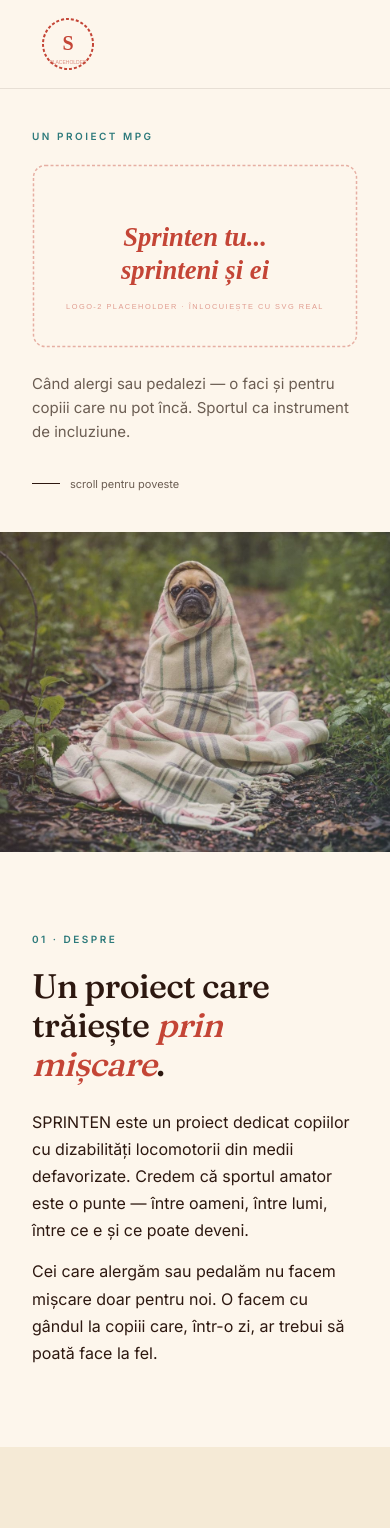
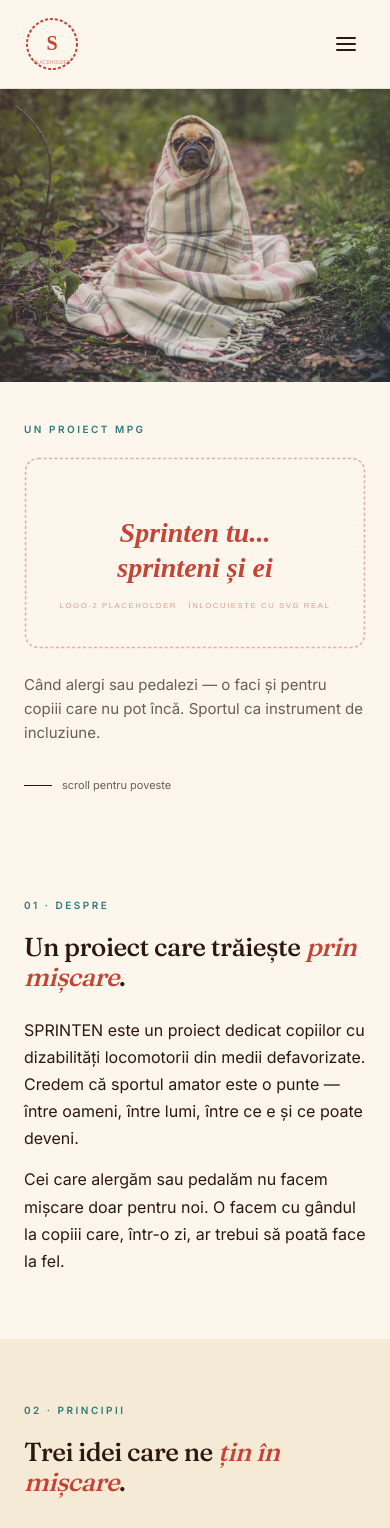
Before and after one commit to tudormocuta-mpg/sprinten-website, a Next.js app: page / in a window 390 px wide. Shown: the top 1528 px of the page. Built offline with nearby package versions, Linux system fonts and the light colour scheme.

Commit message:
feat(responsive): smooth scroll, mobile hamburger nav, hero stack, section padding/typography for all breakpoints

```diff
--- a/src/app/globals.css
+++ b/src/app/globals.css
@@ -53,6 +53,11 @@
   --radius-2xl: calc(var(--radius) * 1.8);
   --radius-3xl: calc(var(--radius) * 2.2);
   --radius-4xl: calc(var(--radius) * 2.6);
+}
+
+html {
+  scroll-behavior: smooth;
+  scroll-padding-top: 80px;
 }
 
 html, body {
--- a/src/components/footer.tsx
+++ b/src/components/footer.tsx
@@ -4,7 +4,7 @@ export function Footer() {
   const { copyright, attributionPrefix, attributionLinkText, attributionLinkHref } =
     content.footer;
   return (
-    <footer className="flex items-center justify-between bg-brown px-10 py-7 text-[12px] text-cream/60">
+    <footer className="flex flex-col items-center gap-2 bg-brown px-6 py-6 text-[12px] text-cream/60 md:flex-row md:justify-between md:px-10 md:py-7">
       <div>{copyright}</div>
       <div>
         {attributionPrefix}
--- a/src/components/hero.tsx
+++ b/src/components/hero.tsx
@@ -3,8 +3,8 @@ import { content } from "@/lib/content";
 
 export function Hero() {
   return (
-    <section className="grid min-h-[440px] md:grid-cols-[1.25fr_1fr]">
-      <div className="flex flex-col justify-between px-8 py-10 md:px-12 md:py-14">
+    <section className="grid min-h-[440px] grid-cols-1 md:grid-cols-[1.25fr_1fr]">
+      <div className="order-2 flex flex-col justify-between px-6 py-10 md:order-1 md:px-12 md:py-14">
         <div>
           <div className="mb-5 text-[10px] font-semibold uppercase tracking-[0.25em] text-teal">
             {content.brand.mpgTag}
@@ -32,7 +32,7 @@ export function Hero() {
         </div>
       </div>
 
-      <div className="relative min-h-[320px] bg-cream-warm">
+      <div className="relative order-1 aspect-[4/3] bg-cream-warm md:order-2 md:aspect-auto md:min-h-[320px]">
         <Image
           src="/hero.jpg"
           alt={content.hero.photoAlt}
--- a/src/components/nav.tsx
+++ b/src/components/nav.tsx
@@ -3,7 +3,7 @@ import { content } from "@/lib/content";
 
 export function Nav() {
   return (
-    <nav className="flex items-center justify-between border-b border-brown/10 px-10 py-4">
+    <nav className="relative flex items-center justify-between border-b border-brown/10 px-6 py-4 md:px-10">
       <a href="#top" className="flex items-center" aria-label={content.brand.name}>
         <Image
           src="/sprinten-logo.svg"
@@ -13,6 +13,7 @@ export function Nav() {
           priority
         />
       </a>
+
       <div className="hidden md:flex items-center gap-7 text-[13px] font-medium">
         {content.nav.items.map((item) => {
           const isContact = item.href === "#contact";
@@ -27,6 +28,57 @@ export function Nav() {
           );
         })}
       </div>
+
+      <details className="group relative md:hidden">
+        <summary
+          className="list-none cursor-pointer rounded-md p-2 hover:bg-brown/5"
+          aria-label="Meniu"
+        >
+          <svg
+            width="24"
+            height="24"
+            viewBox="0 0 24 24"
+            fill="none"
+            stroke="currentColor"
+            strokeWidth="2"
+            strokeLinecap="round"
+            className="text-brown group-open:hidden"
+          >
+            <line x1="3" y1="6" x2="21" y2="6" />
+            <line x1="3" y1="12" x2="21" y2="12" />
+            <line x1="3" y1="18" x2="21" y2="18" />
+          </svg>
+          <svg
+            width="24"
+            height="24"
+            viewBox="0 0 24 24"
+            fill="none"
+            stroke="currentColor"
+            strokeWidth="2"
+            strokeLinecap="round"
+            className="hidden text-brown group-open:block"
+          >
+            <line x1="18" y1="6" x2="6" y2="18" />
+            <line x1="6" y1="6" x2="18" y2="18" />
+          </svg>
+        </summary>
+        <div className="absolute right-0 top-full z-10 mt-2 flex w-56 flex-col gap-1 rounded-lg border border-brown/10 bg-cream p-3 shadow-lg">
+          {content.nav.items.map((item) => {
+            const isContact = item.href === "#contact";
+            return (
+              <a
+                key={item.href}
+                href={item.href}
+                className={`rounded-md px-3 py-2 text-[15px] font-medium hover:bg-cream-warm ${
+                  isContact ? "text-terracotta" : "text-brown"
+                }`}
+              >
+                {item.label}
+              </a>
+            );
+          })}
+        </div>
+      </details>
     </nav>
   );
 }
--- a/src/components/section-contact.tsx
+++ b/src/components/section-contact.tsx
@@ -12,12 +12,12 @@ export function SectionContact() {
   } = content.contact;
 
   return (
-    <section id="contact" className="px-8 py-[90px] md:px-12">
+    <section id="contact" className="px-6 py-[70px] md:px-12 md:py-[90px]">
       <div className="mx-auto max-w-[680px] text-center">
         <div className="mb-6 text-[10px] font-semibold uppercase tracking-[0.25em] text-teal">
           {number} · {label}
         </div>
-        <h2 className="mb-6 font-serif text-[32px] font-medium leading-[1.2] tracking-[-0.01em] text-brown">
+        <h2 className="mb-6 font-serif text-[26px] font-medium leading-[1.2] tracking-[-0.01em] text-brown md:text-[32px]">
           {titlePrefix}
           <em className="italic text-terracotta">{titleEmphasis}</em>
           {titleSuffix}
@@ -25,7 +25,7 @@ export function SectionContact() {
         <p className="mb-8 text-[15px] leading-[1.7] text-brown-muted">{paragraph}</p>
         <a
           href={`mailto:${email}`}
-          className="inline-block font-serif text-[28px] font-medium tracking-[-0.01em] text-terracotta hover:underline"
+          className="inline-block break-all font-serif text-[22px] font-medium tracking-[-0.01em] text-terracotta hover:underline md:text-[28px]"
         >
           {email}
         </a>
--- a/src/components/section-despre.tsx
+++ b/src/components/section-despre.tsx
@@ -5,11 +5,11 @@ export function SectionDespre() {
     content.despre;
 
   return (
-    <section id="despre" className="mx-auto max-w-[760px] px-8 py-20 md:px-12">
+    <section id="despre" className="mx-auto max-w-[760px] px-6 py-16 md:px-12 md:py-20">
       <div className="mb-5 text-[10px] font-semibold uppercase tracking-[0.25em] text-teal">
         {number} · {label}
       </div>
-      <h2 className="mb-6 font-serif text-[34px] font-medium leading-[1.15] tracking-[-0.02em] text-brown">
+      <h2 className="mb-6 font-serif text-[26px] font-medium leading-[1.15] tracking-[-0.02em] text-brown md:text-[34px]">
         {titlePrefix}
         <em className="italic text-terracotta">{titleEmphasis}</em>
         {titleSuffix}
--- a/src/components/section-mpg.tsx
+++ b/src/components/section-mpg.tsx
@@ -13,12 +13,12 @@ export function SectionMPG() {
   } = content.mpg;
 
   return (
-    <section id="mpg" className="bg-teal px-8 py-[90px] text-cream md:px-12">
+    <section id="mpg" className="bg-teal px-6 py-[70px] text-cream md:px-12 md:py-[90px]">
       <div className="mx-auto max-w-[680px] text-center">
         <div className="mb-6 text-[10px] font-semibold uppercase tracking-[0.25em] text-peach">
           {number} · {label}
         </div>
-        <h2 className="mb-6 font-serif text-[30px] font-medium leading-[1.25] tracking-[-0.01em]">
+        <h2 className="mb-6 font-serif text-[24px] font-medium leading-[1.25] tracking-[-0.01em] md:text-[30px]">
           {titlePrefix}
           <em className="italic text-peach">{titleEmphasis}</em>
           {titleSuffix}
--- a/src/components/section-principii.tsx
+++ b/src/components/section-principii.tsx
@@ -6,12 +6,12 @@ export function SectionPrincipii() {
     content.principii;
 
   return (
-    <section id="principii" className="bg-cream-warm px-8 py-20 md:px-12">
+    <section id="principii" className="bg-cream-warm px-6 py-16 md:px-12 md:py-20">
       <div className="mx-auto max-w-[860px]">
         <div className="mb-5 text-[10px] font-semibold uppercase tracking-[0.25em] text-teal">
           {number} · {label}
         </div>
-        <h2 className="mb-12 max-w-[560px] font-serif text-[34px] font-medium leading-[1.15] tracking-[-0.02em] text-brown">
+        <h2 className="mb-10 max-w-[560px] font-serif text-[26px] font-medium leading-[1.15] tracking-[-0.02em] text-brown md:mb-12 md:text-[34px]">
           {titlePrefix}
           <em className="italic text-terracotta">{titleEmphasis}</em>
           {titleSuffix}
```
